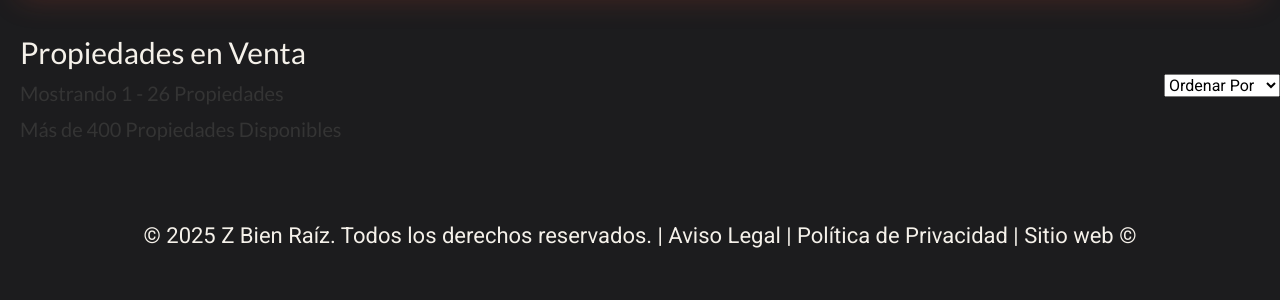
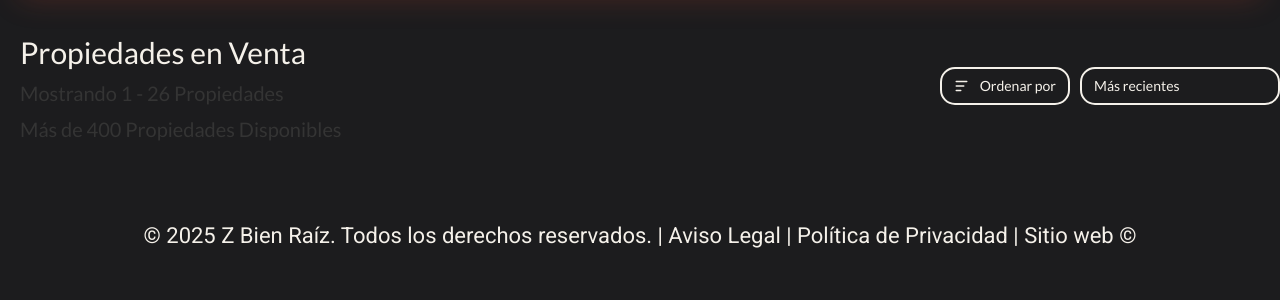
Before and after one commit to davidcano23/Zubana-Web, a PHP site: template views/paginas/index.php in a window 1280 px wide. Shown: the part 70-370 px from the top of the page. Run offline with PHP 8.4, Linux system fonts and the light colour scheme; the template is opened without the code that fills it, so the values that code supplies are empty; style sheets or scripts are compiled from the project's sources; some libraries are stand-ins or nearby versions; some web fonts are replaced.

Commit message:
Actualizacion 27/10/2025 10:01 PM

```diff
--- a/src/scss/layout/_filtrar.scss
+++ b/src/scss/layout/_filtrar.scss
@@ -54,76 +54,74 @@
         }
     }
 
-    .filtrar {
+       .ordenar {
+  position: relative;
+  display: flex;
+  align-items: center;
+  gap: 1rem;
 
-    // Estilos personalizados para Choices.js
-        .choices {
-            width: 15rem;
-            max-width: 100%;
-            margin: 0;
-            margin-right: 2rem;
-            display: flex !important;
+  &__toggle {
+    display: inline-flex; align-items: center; gap: .75rem;
+    padding: .8rem 1.2rem; border-radius: 1.5rem; border: 2px solid v.$arenaclaro;
+    background: v.$grisgrafito; color: v.$arenaclaro; font-family: v.$texto; font-size: 1.4rem;
+    cursor: pointer; transition: transform .2s, box-shadow .2s, border-color .2s;
 
-            @include m.tablet {
-                width: 20rem;
+    &:hover { transform: translateY(-1px); box-shadow: 0 4px 12px rgba(0,0,0,.2); }
+    &:active { transform: translateY(0); box-shadow: none; }
+
+    .ordenar__icon { flex: 0 0 auto; display: block; }
+    .ordenar__label { display: none; @include m.desktop { display: inline; } }
   }
 
-            .choices__inner {
-                background-color: v.$grisgrafito;
-                border: 2px solid v.$arenaclaro;
-                border-radius: 1.5rem;
-                width: 150px;
-                color: v.$arenaclaro;
-                font-size: 1.4rem;
-                transition: all 0.5s ease;
-
-                @include m.tablet{
-                    width: 200px;
-
-                }
-
-                &:hover {
-                border-color: none;
+  &__selectWrap {
+    display: none; @include m.desktop { display: inline-block; }
+    select{
+      width:20rem; max-width:100%; padding:.9rem 1.2rem; border-radius:1.5rem; border:2px solid v.$arenaclaro;
+      background:v.$grisgrafito; color:v.$arenaclaro; font-family:v.$texto; font-size:1.4rem; appearance:none;
+      transition: box-shadow .2s, border-color .2s;
+      &:hover{ box-shadow:0 2px 8px rgba(0,0,0,.2); }
+      &:focus{ outline:none; border-color:v.$grisniebla; }
     }
   }
 
-            // Cuando el select está abierto
-            &.is-open .choices__inner {
-                border-bottom-left-radius: 0;
-                border-bottom-right-radius: 0;
-                border-bottom: none; // Elimina borde inferior para que se una al dropdown
-                // transition: all 0.5s ease;
+  &__menu {
+    position: absolute; top: calc(100% + .6rem); left:0; min-width:22rem;
+    background: rgba(v.$grisgrafito,.92); backdrop-filter: blur(10px); -webkit-backdrop-filter: blur(10px);
+    border:2px solid v.$arenaclaro; border-radius:1rem; box-shadow:0 12px 28px rgba(0,0,0,.35);
+    padding:.6rem; display:none; z-index:50;
+    @include m.desktop { display:none !important; }
   }
 
-            .choices__list--dropdown {
-                z-index: 9999 !important;
-                font-family: v.$texto;
-                background-color: rgba(v.$grisgrafito, 0.8);
-                backdrop-filter: blur(10px);
-                -webkit-backdrop-filter: blur(10px);
-                border: 2px solid v.$arenaclaro;
-                border-top: none; // Elimina borde superior para que se una al input
-                color: v.$arenaclaro;
-                border-radius: 0 0 1rem 1rem;
-                box-shadow: 0 2px 8px rgba(0, 0, 0, 0.1);
+  &__opt {
+    width:100%; text-align:left; padding:.9rem 1rem; border:0; border-radius:.8rem; background:transparent;
+    color:v.$arenaclaro; font-family:v.$texto; font-size:1.4rem; cursor:pointer; transition: background .15s, transform .05s;
+    &:hover{ background:rgba(v.$grisniebla,.25); }
+    &:active{ transform:scale(.995); }
+    &.is-active{ background:rgba(v.$grisniebla,.35); }
   }
 
-            .choices__item--choice {
-                padding: 0.5rem 1rem;
-                cursor: pointer;
-
-                &:hover {
-                background-color: rgba(v.$grisniebla, 0.8);
-                }
+  &.is-open { .ordenar__menu{ display:block; } .ordenar__toggle{ border-color: v.$grisniebla; } }
 }
 
-            .choices__placeholder {
-                color: v.$arenaclaro;
-                font-size: 1.6rem;
-                text-align: center;
-                text-transform: uppercase;
+/* Overlay y tarjeta centrada para móvil/tablet */
+@media (max-width: v.$tablet) {
+  .ui_overlay{ position:fixed; inset:0; background:rgba(0,0,0,.55); backdrop-filter:blur(2px); z-index:200; display:none; }
+  .ui_overlay.is-open{ display:block; }
+  body.ui-lock{ overflow:hidden; }
+
+  /* Convertimos el menú en tarjeta centrada al fondo */
+  .ordenar .ordenar__menu{
+    position: fixed !important;
+    left:50% !important; transform: translateX(-50%) !important;
+    bottom:16px !important; top:auto !important;
+    width:min(92vw, 360px) !important; max-height:60vh !important; overflow:auto;
+    border-radius:12px !important; border:1px solid v.$grisniebla !important;
+    background: rgba(v.$grisgrafito,.96) !important; box-shadow:0 18px 48px rgba(0,0,0,.45) !important;
+    z-index:210; display:none;
   }
-            }
+  #formOrdenar.is-open .ordenar__menu{ display:block; }
 }
 
+
+
 }
--- a/src/scss/layout/_filtros.scss
+++ b/src/scss/layout/_filtros.scss
@@ -834,3 +834,76 @@
 /* Cuando está abierto */
 .mas_overlay.is-open { display: block; }
 .mas_modal.is-open   { display: flex; }  /* <— usa flex para mantener el layout interno */
+
+
+/* 1) SCROLLER HORIZONTAL EN MÓVIL/TABLET (usa el wrapper .filtros_scroller) */
+@media (max-width: v.$tablet) {
+  .filtros_scroller {
+    width: 100%;
+    max-width: 100vw;
+    overflow-x: auto;
+    -webkit-overflow-scrolling: touch;
+    padding-inline: 16px;      /* ajusta al gutter de tu layout */
+    scroll-padding-left: 16px;
+
+    &::-webkit-scrollbar { display: none; }
+    -ms-overflow-style: none;
+    scrollbar-width: none;
+  }
+
+  .filtros_scroller .form_busqueda {
+    display: inline-flex;      /* ancho real del contenido */
+    width: max-content;
+    gap: .8rem;
+    margin: 0;
+    scroll-snap-type: x proximity;
+
+    > * {
+      flex: 0 0 auto;
+      scroll-snap-align: start;
+    }
+    > *:first-child { margin-left: 0 !important; }
+  }
+}
+
+/* 2) BOTTOM SHEET (solo móvil/tablet) PARA: tipo, precio, H/B y “más filtros”
+   Ubicaciones mantiene su dropdown actual */
+@media (max-width: v.$tablet) {
+  .filtros_overlay {
+    position: fixed; inset: 0;
+    background: rgba(0,0,0,.55);
+    backdrop-filter: blur(2px);
+    z-index: 120; display: none;
+  }
+  .filtros_overlay.is-open { display: block; }
+  body.bsheet-lock { overflow: hidden; }
+
+  /* === FORZAR bottom-sheet por filtro cuando está abierto === */
+  .filtro_tipo.is-open   .tipo_panel,
+  .filtro_precio.is-open .precio_panel,
+  .filtro_hb.is-open     .hb_panel {
+    position: fixed !important;
+    left: 0 !important; right: 0 !important; bottom: 0 !important; top: auto !important;
+    width: 100vw !important; max-width: 100vw !important;
+    max-height: 75vh !important; overflow: auto !important;
+
+    display: block !important;           /* anula display:none del desktop */
+    transform: translateY(0) !important; /* visible */
+    opacity: 1 !important; pointer-events: auto !important;
+
+    border-radius: 12px 12px 0 0 !important;
+    border: 1px solid v.$grisniebla !important;
+    background: v.$grisgrafito !important;
+    box-shadow: 0 18px 48px rgba(0,0,0,.5) !important;
+    padding-bottom: env(safe-area-inset-bottom);
+    z-index: 130 !important;
+  }
+
+  /* Estado cerrado (por si algún estilo previo lo muestra) */
+  .filtro_tipo .tipo_panel,
+  .filtro_precio .precio_panel,
+  .filtro_hb .hb_panel {
+    transform: translateY(100%);
+    opacity: 0; pointer-events: none;
+  }
+}
--- a/views/layout.php
+++ b/views/layout.php
@@ -87,6 +87,7 @@
         <div class="linea-blanca"></div>
 
             <div class="contenedor filtros_header">
+                <div class="filtros_scroller">
                 <form method="get" class="form_busqueda" autocomplete="off">
 
                     <div class="filtros_computadora_header">
@@ -360,6 +361,7 @@
                         </div>
 
                 </form>
+                </div>
             </div>
 
     <?php endif; ?>
--- a/views/paginas/index.php
+++ b/views/paginas/index.php
@@ -27,23 +27,40 @@ $queryBase = $queryString ? $queryString . '&' : ''; // si hay otros filtros, ag
             <p>Más de 400 Propiedades Disponibles</p>
         </div>
 
-        <form method="GET" id="formOrdenar">
-            <div class="filtrar">
-                <select name="ordenar" id="ordenarPor" onchange="document.getElementById('formOrdenar').submit();">
+        <form method="GET" id="formOrdenar" class="ordenar">
+            <!-- Botón responsive (icono + label desktop / solo icono móvil) -->
+            <button type="button" class="ordenar__toggle" aria-haspopup="listbox" aria-expanded="false" aria-controls="ordenarMenu">
+                <!-- SVG icono “ordenar” -->
+                <svg width="18" height="18" viewBox="0 0 24 24" aria-hidden="true" class="ordenar__icon">
+                <path d="M3 6h14M3 12h10M3 18h6" fill="none" stroke="currentColor" stroke-width="2" stroke-linecap="round"/>
+                </svg>
+                <span class="ordenar__label">Ordenar por</span>
+            </button>
+
+            <!-- Select: fuente de verdad (visible en desktop, oculto en móvil) -->
+            <div class="ordenar__selectWrap">
+                <select name="ordenar" id="ordenarPor">
                 <option value="">Ordenar Por</option>
                 <option value="mayor_precio" <?= ($_GET['ordenar'] ?? '') === 'mayor_precio' ? 'selected' : '' ?>>Mayor precio</option>
                 <option value="menor_precio" <?= ($_GET['ordenar'] ?? '') === 'menor_precio' ? 'selected' : '' ?>>Menor precio</option>
-                    <option value="menor_m2" <?= ($_GET['ordenar'] ?? '') === 'menor_m2' ? 'selected' : '' ?>>Menor m²</option>
+                <option value="mas_recientes" <?= ($_GET['ordenar'] ?? 'mas_recientes') === 'mas_recientes' ? 'selected' : '' ?>>Más recientes</option>
                 <option value="mayor_m2" <?= ($_GET['ordenar'] ?? '') === 'mayor_m2' ? 'selected' : '' ?>>Mayor m²</option>
                 </select>
+            </div>
 
+            <!-- Menú overlay para tablet/móvil -->
+            <div id="ordenarMenu" class="ordenar__menu" role="listbox" tabindex="-1">
+                <button type="button" role="option" data-value="mayor_precio"  class="ordenar__opt">Mayor precio</button>
+                <button type="button" role="option" data-value="menor_precio"  class="ordenar__opt">Menor precio</button>
+                <button type="button" role="option" data-value="mas_recientes" class="ordenar__opt">Más recientes</button>
+                <button type="button" role="option" data-value="mayor_m2"     class="ordenar__opt">Mayor m²</button>
+            </div>
+
+            <!-- Mantén tus inputs ocultos de filtros existentes -->
             <?php
-                    // Mantenemos los otros filtros ocultos (soporta arrays tipo tipo[])
                 foreach ($_GET as $clave => $valor) {
                 if ($clave === 'ordenar' || $clave === 'pagina') continue;
-
                 if (is_array($valor)) {
-                            // Ej: tipo[] = ['casa','apartamento']
                     foreach ($valor as $v) {
                     echo '<input type="hidden" name="' . htmlspecialchars($clave, ENT_QUOTES) . '[]"
                             value="' . htmlspecialchars((string)$v, ENT_QUOTES) . '">';
@@ -54,9 +71,8 @@ $queryBase = $queryString ? $queryString . '&' : ''; // si hay otros filtros, ag
                 }
                 }
             ?>
+        </form>
 
-            </div>
-        </form>
 
     </div>
 
```
Also changed, not shown: controllers/PaginaController.php (+41 -45 lines), models/ActiveRecord.php (+41 -12 lines), src/js/app.js (+160 -0 lines), public/build/js/app.js, 1 other file. Lines whose indentation alone changed are shown as unchanged.
